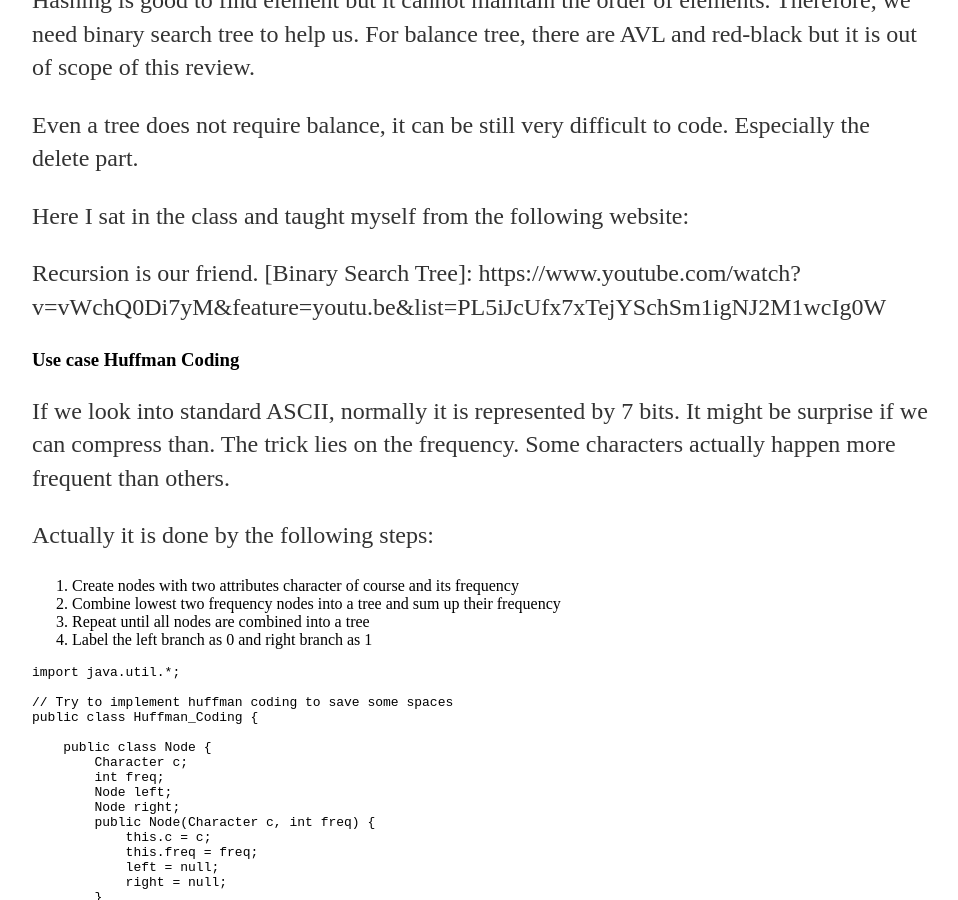
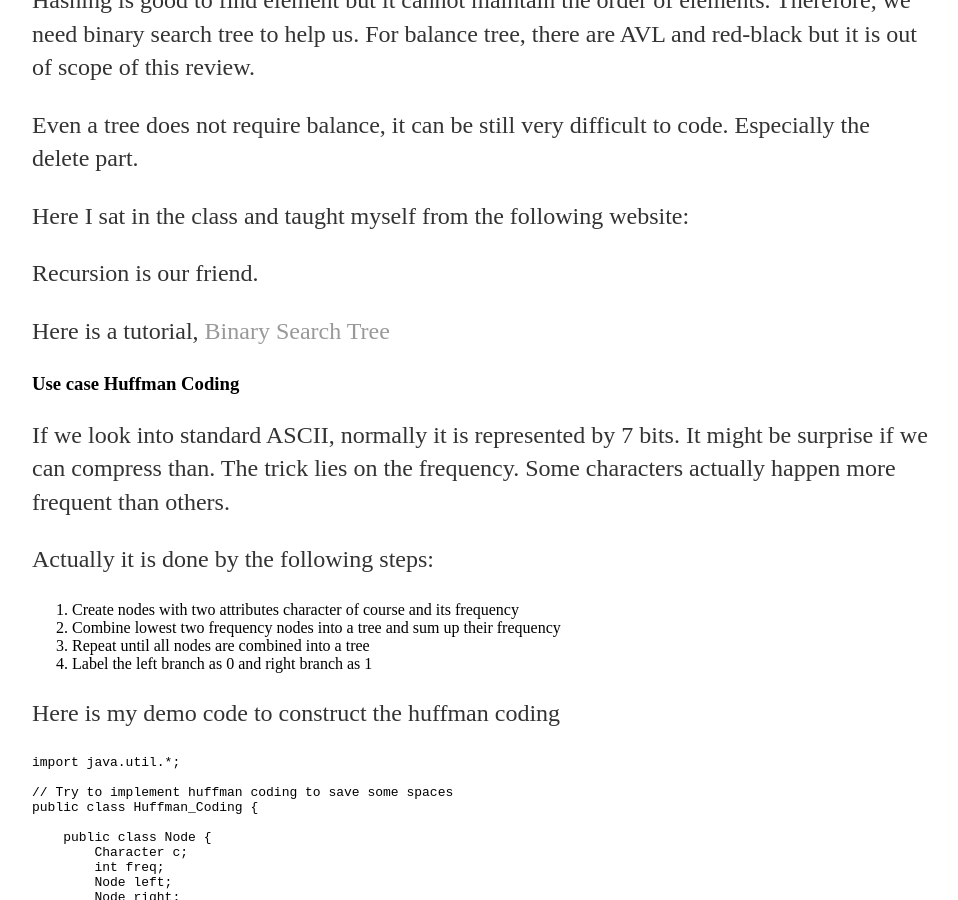
Before and after one commit to GoGoGoDoge/gogogodoge.github.io, a Jekyll site: the page built from _posts/2017-08-18-Java-Binary-Search-Tree.md, in a window 1280 px wide and 900 px high, scrolled down 322 px. Shown: the whole window, without its empty margins (160-1118 px from the left). Built offline with Jekyll 4.4.1, drawn with Linux system fonts in a browser that asks for light colours.

Commit message:
Adjust the link

````diff
--- a/_posts/2017-08-18-Java-Binary-Search-Tree.md
+++ b/_posts/2017-08-18-Java-Binary-Search-Tree.md
@@ -13,17 +13,21 @@ Even a tree does not require balance, it can be still very difficult to code. Es
 Here I sat in the class and taught myself from the following website:
 
 Recursion is our friend.
-[Binary Search Tree]: https://www.youtube.com/watch?v=vWchQ0Di7yM&feature=youtu.be&list=PL5iJcUfx7xTejYSchSm1igNJ2M1wcIg0W
+
+Here is a tutorial, [Binary Search Tree](https://www.youtube.com/watch?v=vWchQ0Di7yM&feature=youtu.be&list=PL5iJcUfx7xTejYSchSm1igNJ2M1wcIg0W)
 
 ### Use case Huffman Coding ###
 
 If we look into standard ASCII, normally it is represented by 7 bits. It might be surprise if we can compress than. The trick lies on the frequency. Some characters actually happen more frequent than others.
 
 Actually it is done by the following steps:
+
 1. Create nodes with two attributes character of course and its frequency
 2. Combine lowest two frequency nodes into a tree and sum up their frequency
 3. Repeat until all nodes are combined into a tree
 4. Label the left branch as 0 and right branch as 1
+
+Here is my demo code to construct the huffman coding
 
 ```
 import java.util.*;
````
